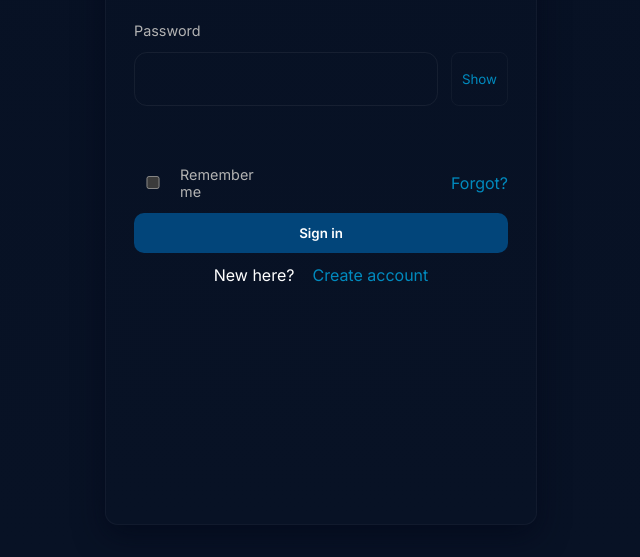
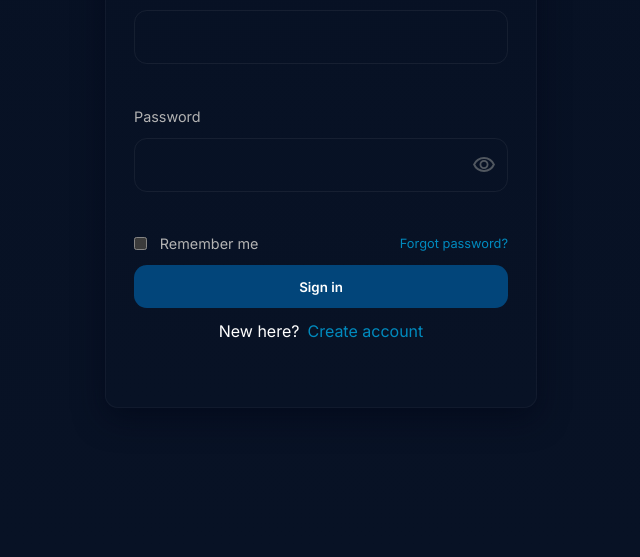
Before and after one commit to SamIfesi/multi-page-project, a website built with Vite: page index.html in a window 1280 px wide. Shown: the part 243-800 px from the top of the page, without its empty margins (319-959 px from the left). Built offline with nearby package versions, Linux system fonts and the light colour scheme.

Commit message:
feat: update login UI with improved structure and styles, add password visibility toggle

```diff
--- a/index.html
+++ b/index.html
@@ -2,14 +2,12 @@
 <html lang="en">
   <head>
     <meta charset="UTF-8" />
-    <link rel="icon" type="image/svg+xml" href="/vite.svg" />
     <meta name="viewport" content="width=device-width, initial-scale=1.0" />
-    <title>Login — multy_project</title>
+    <title>Login multi/Project</title>
   </head>
   <body>
     <main class="page">
-      <section class="login-panel" aria-labelledby="login-heading">
-        <h1 id="login-heading" class="logo">Welcome back</h1>
+      <h1 id="login-heading" class="logo">Welcome</h1>
       <form id="login-form" class="login-form" novalidate>
         <div class="field">
           <label for="email">Email</label>
@@ -21,7 +19,7 @@
             autocomplete="email"
             required
           />
-            <div class="field-error" aria-live="polite"></div>
+          <span class="field-error" aria-live="polite"></span>
         </div>
 
         <div class="field">
@@ -32,40 +30,45 @@
               name="password"
               type="password"
               autocomplete="current-password"
-                required
               minlength="6"
             />
-              <button
-                type="button"
-                id="toggle-password"
-                class="toggle-password"
+            <img
+              src="/icons/open_eye.svg"
+              alt=""
+              id="openEye"
+              class="show-password"
               aria-pressed="false"
               aria-label="Show password"
-              >
-                Show
-              </button>
+            />
+            <img
+              src="/icons/close_eye.svg"
+              alt=""
+              id="closeEye"
+              class="show-password hide"
+              aria-pressed="false"
+              aria-label="Show password"
+            />
           </div>
-            <div class="field-error" aria-live="polite"></div>
+          <span class="field-error" aria-live="polite"></span>
         </div>
 
-          <div class="row between">
+        <div class="remember">
           <label class="checkbox">
             <input type="checkbox" id="remember" name="remember" />
             <span>Remember me</span>
           </label>
-            <a href="#" class="link">Forgot?</a>
+          <a href="#" class="link">Forgot password?</a>
         </div>
 
         <button type="submit" class="primary">Sign in</button>
 
-          <div class="row center muted">
+        <div class="center">
           <span>New here?</span>
           <a href="#" class="link">Create account</a>
         </div>
 
-          <div id="submit-message" role="status" aria-live="polite"></div>
+        <span id="submit-message" role="status" aria-live="polite"></span>
       </form>
-      </section>
     </main>
 
     <script type="module" src="/src/main.js"></script>
--- a/src/style.css
+++ b/src/style.css
@@ -29,7 +29,7 @@
 body {
   background: var(--bg-gradient);
   display: flex;
-  /* align-items: center; */
+  align-items: center;
   justify-content: center;
   padding: 2rem;
   min-height: 100vh;
@@ -47,6 +47,7 @@ body {
   font-size: 1.5rem;
   color: var(--text);
   text-align: center;
+  margin-bottom: 1rem;
 }
 .login-form {
   display: flex;
@@ -57,13 +58,13 @@ body {
   display: flex;
   flex-direction: column;
   gap: 0.8rem;
-  margin: 1rem 0;
 }
 label {
   font-size: 0.9rem;
   color: var(--text-500);
 }
-input {
+input[type="email"],
+input[type="password"] {
   background: transparent;
   width: 100%;
   border: 1px solid var(--Input-border);
@@ -82,8 +83,8 @@ input:focus {
   gap: 0.8rem;
   position: relative;
 }
-.hide{
-  display:none;
+.hide {
+  display: none;
 }
 .show-password {
   position: absolute;
@@ -96,35 +97,18 @@ input:focus {
   opacity: 0.6;
   -webkit-tap-highlight-color: transparent;
 }
-.toggle-password {
-  background: transparent;
-  border: 1px solid rgba(255, 255, 255, 0.04);
-  color: var(--primary-700);
-  padding: 8px 10px;
-  border-radius: 8px;
-  cursor: pointer;
-}
-.row {
+.remember {
   display: flex;
-  gap: 12px;
   align-items: center;
-}
-.between {
   justify-content: space-between;
-}
-.center {
-  justify-content: center;
-}
-.text-500 {
-  color: var(--text-500);
-  font-size: 0.9rem;
+  font-size: 0.8rem;
 }
 .primary {
   background: var(--secondary);
   color: white;
   border: none;
-  padding: 12px;
-  border-radius: 10px;
+  padding: 0.85rem;
+  border-radius: 0.8rem;
   font-weight: 600;
   cursor: pointer;
 }
@@ -134,7 +118,6 @@ input:focus {
 .link {
   color: var(--primary-700);
   text-decoration: none;
-  margin-left: 6px;
 }
 .field-error {
   color: var(--red);
@@ -144,14 +127,17 @@ input:focus {
 .checkbox {
   display: flex;
   align-items: center;
-  gap: 8px;
+  gap: 0.8rem;
   color: var(--text-500);
 }
 #submit-message {
-  margin-top: 6px;
+  margin-top: 0.3rem;
   color: var(--primary-700);
-  min-height: 20px;
+  min-height: 1.25rem;
 }
-
-@media (min-width: 44rem) {
+.center{
+  display: flex;
+  align-items: center;
+  justify-content: center;
+  gap:.5rem
 }
```
Lines whose indentation alone changed are shown as unchanged.
